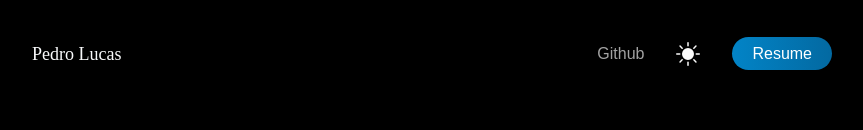
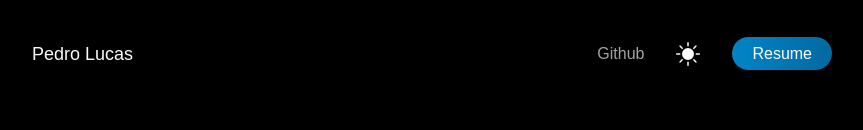
Before and after one commit to pedrolucaslco/pedrolucaslco, a Next.js app: page / in a window 1280 px wide. Shown: the top 130 px of the page, without its empty margins (208-1071 px from the left). Built offline with nearby package versions, Linux system fonts and the light colour scheme.

Commit message:
update font support

```diff
--- a/pages/index.js
+++ b/pages/index.js
@@ -31,7 +31,7 @@ export default function Home() {
 
         <section className="min-h-screen">
           <nav className="py-10 mb-6 flex justify-between items-center">
-            <h1 className="text-lg font-worksans dark:text-gray-50">Pedro Lucas</h1>
+            <h1 className="text-lg  dark:text-gray-50">Pedro Lucas</h1>
             <ul className="flex items-center">
               <li>
                 <a className=" text-neutral-400 py-2 rounded-full mr-8 transition-all duration-1000 hover:shadow-lg hover:text-neutral-100" href="https://github.com/pedrolucaslcosta" target="_blank" rel="noreferrer">
```
